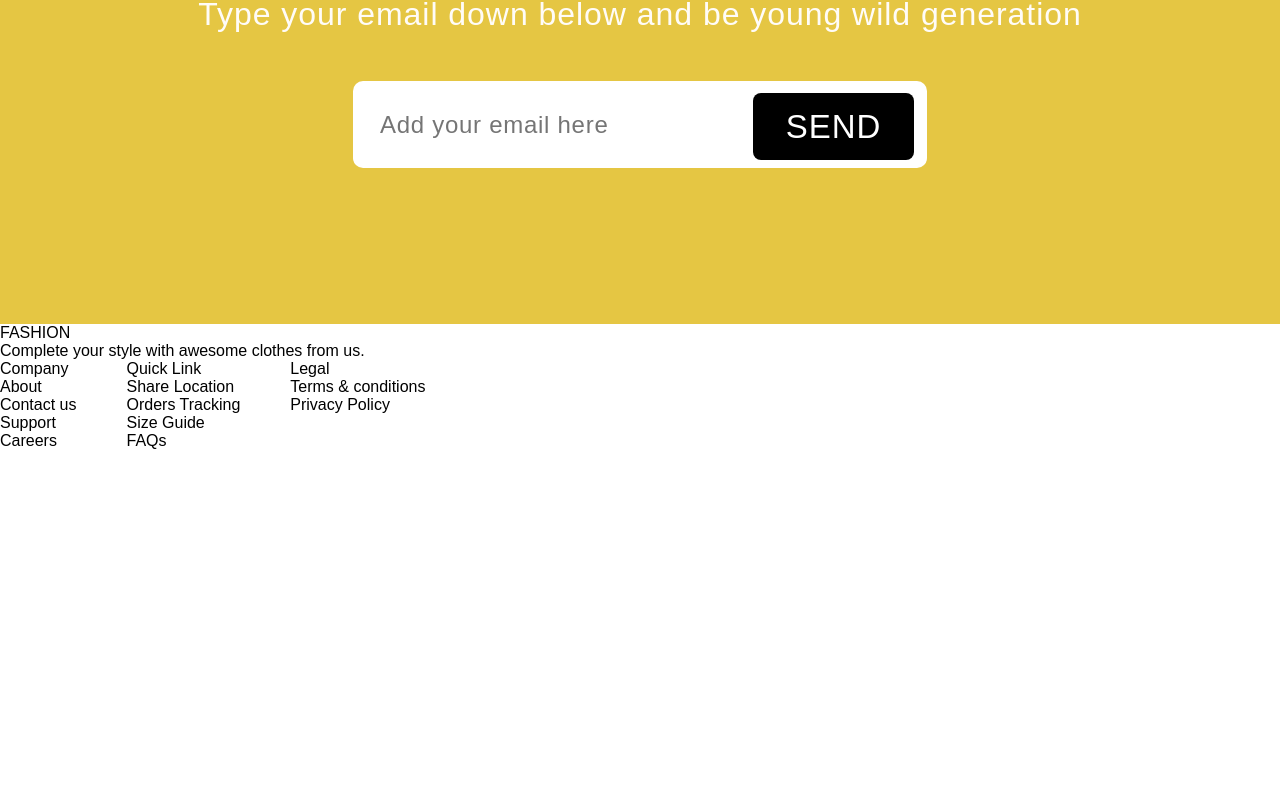
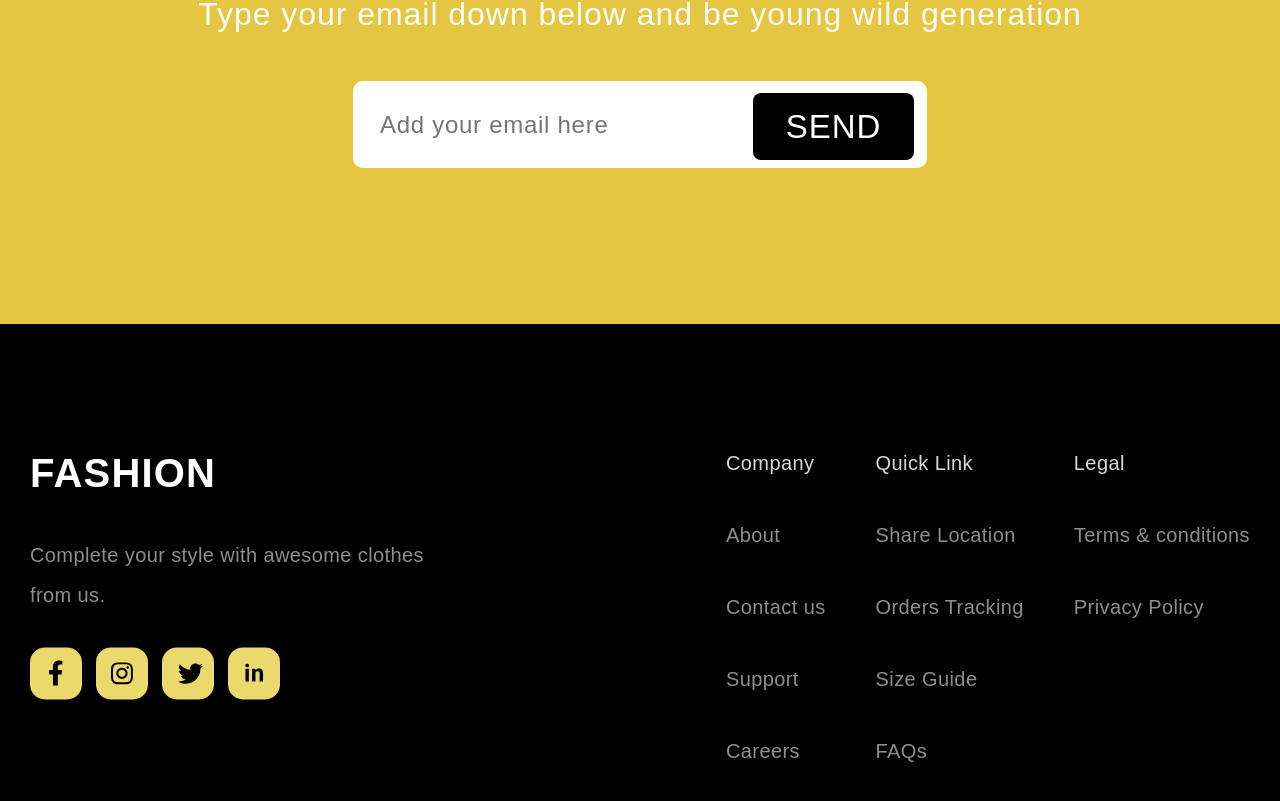
Before and after one commit to Luni19/Shopping-app-react, a React (Create React App) app: page / in a window 1280 px wide. Shown: the part 4158-4959 px from the top of the page. Before the commit the page ends 4608 px from the top, so only its background shows below. Built offline with nearby package versions, Linux system fonts and the light colour scheme; a web font is replaced by a local one.

Commit message:
ended footer

```diff
--- a/src/components/footer/footer.css
+++ b/src/components/footer/footer.css
@@ -1,4 +1,68 @@
+footer{
+    padding-top: 119px;
+    background-color: #000000;
+}
+
+
 .lists-wrapper{
     display: flex;
     column-gap: 50px;
 }
+.footer-wrapper{
+    display: flex;
+    justify-content: space-between;
+}
+.fasion-discription-wrapper{
+
+    display: block;
+}
+
+.fasion-text{
+font-size: 40px;
+font-weight: 900;
+line-height: 60px;
+letter-spacing: 0.03em;
+text-align: left;
+color: #FFFFFF;
+margin-bottom: 32px;
+}
+.fasion-second-text{
+
+ font-size: 20px;
+ font-weight: 400;
+ line-height: 40px;
+ letter-spacing: 0.02em;
+ text-align: left;
+ color: #8E8E8E;
+ max-width: 415px;
+ margin-bottom: 32px;
+}
+.socials-list{
+    display: flex;
+    column-gap: 14px;
+}
+.contacts-list{
+    color: #8E8E8E;
+}
+
+.faq-list{
+    color: #8E8E8E;
+}
+.privacy-list{
+    color: #8E8E8E;
+}
+
+.footer-list-item{
+    margin-bottom: 32px;
+font-size: 20px;
+font-weight: 400;
+line-height: 40px;
+letter-spacing: 0.02em;
+text-align: left;
+}
+
+.contacts-list .footer-list-item:first-child,
+.faq-list .footer-list-item:first-child,
+.privacy-list .footer-list-item:first-child {
+    color: #D9D9D9 ;
+}
--- a/src/components/footer/footer.jsx
+++ b/src/components/footer/footer.jsx
@@ -1,34 +1,47 @@
 import "./footer.css"
-
+import fb from "../../images/socials/fb.svg"
+import inst from "../../images/socials/inst.svg"
+import twitter from "../../images/socials/tw.svg"
+import linkin from "../../images/socials/in.svg"
 
 
 function Footer () {
     return (
         <footer>
-
-         <h3>FASHION</h3>
-         <p>Complete your style with awesome clothes from us.</p>
-
+            <div className="conteiner">
+         <div className="footer-wrapper">
+         <div className="fasion-discription-wrapper">
+         <h3 className="fasion-text">FASHION</h3>
+         <p className="fasion-second-text">Complete your style with awesome clothes from us.</p>
+         <ul className="socials-list">
+            <li><a href=""><img src={fb} alt="" /></a></li>
+            <li><a href=""><img src={inst} alt="" /></a></li>
+            <li><a href=""><img src={twitter} alt="" /></a></li>
+            <li><a href=""><img src={linkin} alt="" /></a></li>
+         </ul>
+         </div>
          <div className="lists-wrapper">
-            <ul>
-                <li>Company</li>
-                <li>About</li>
-                <li>Contact us</li>
-                <li>Support</li>
-                <li>Careers</li>
+            <ul className="contacts-list">
+                <li className="footer-list-item">Company</li>
+                <li className="footer-list-item">About</li>
+                <li className="footer-list-item">Contact us</li>
+                <li className="footer-list-item">Support</li>
+                <li className="footer-list-item">Careers</li>
             </ul>
-            <ul>
-                <li>Quick Link</li>
-                <li>Share Location</li>
-                <li>Orders Tracking</li>
-                <li>Size Guide</li>
-                <li>FAQs</li>
+            <ul className="faq-list">
+                <li className="footer-list-item">Quick Link</li>
+                <li className="footer-list-item">Share Location</li>
+                <li className="footer-list-item">Orders Tracking</li>
+                <li className="footer-list-item">Size Guide</li>
+                <li className="footer-list-item">FAQs</li>
             </ul>
-            <ul>
-                <li>Legal</li>
-                <li>Terms & conditions</li>
-                <li>Privacy Policy</li>
+            <ul className="privacy-list">
+                <li className="footer-list-item">Legal</li>
+                <li className="footer-list-item">Terms & conditions</li>
+                <li className="footer-list-item">Privacy Policy</li>
             </ul>
+         </div>
+         </div>
          </div>
         </footer>
     )
```
